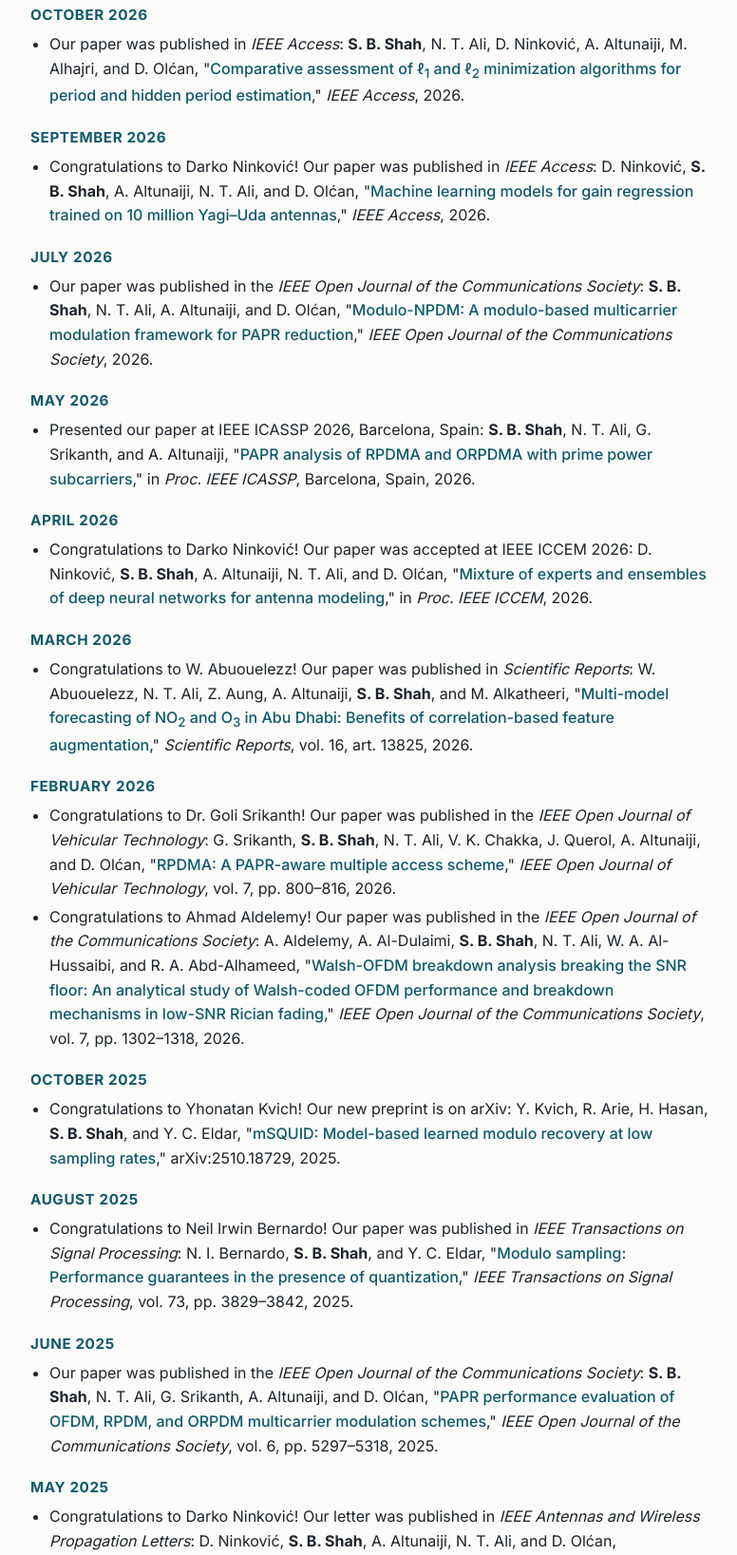
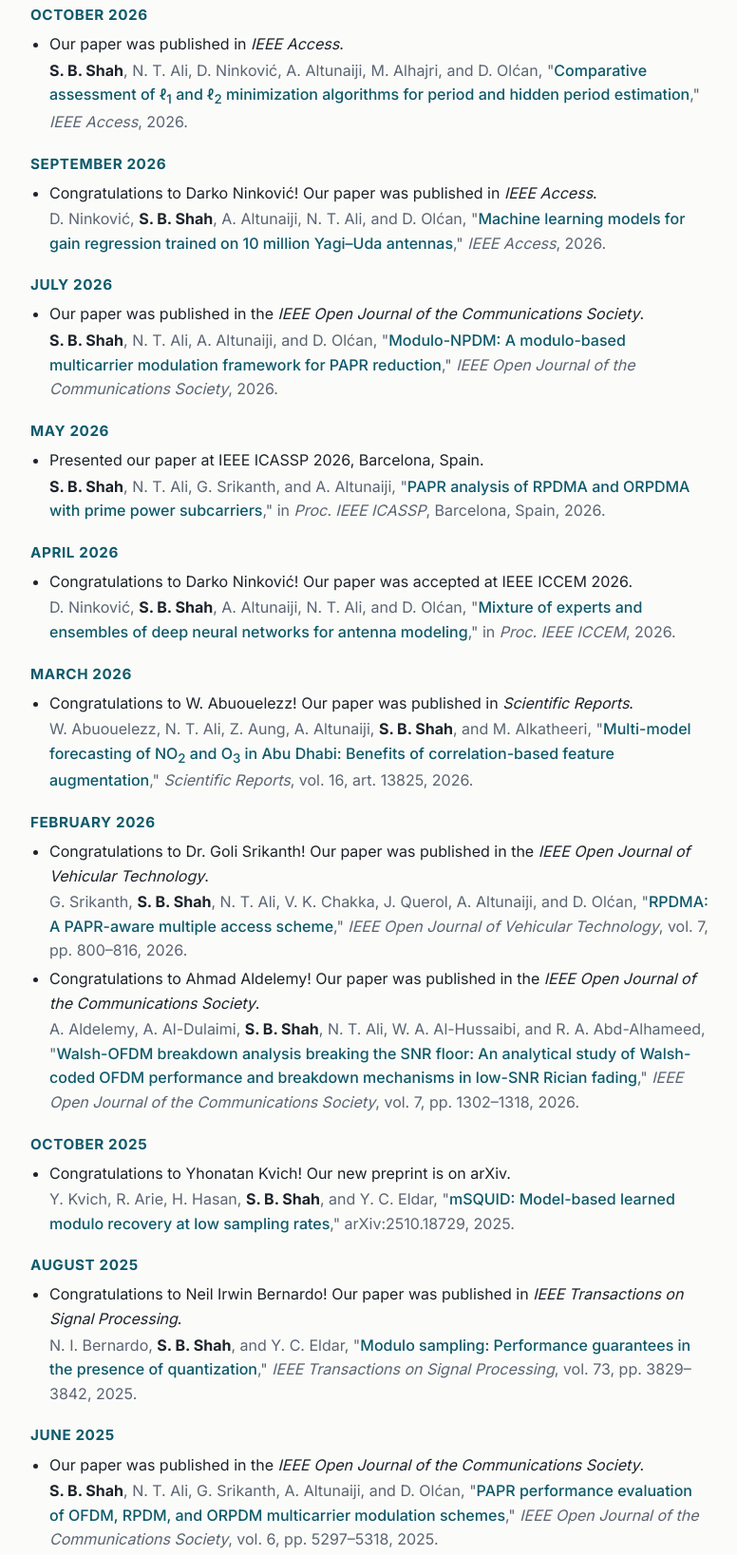
Before and after one commit to basheershah/basheershah.github.io, a plain HTML site: page index.html in a window 1280 px wide. Shown: the part 790-2427 px from the top of the page at 95% size, without its empty margins (410-1186 px from the left). Drawn offline with Linux system fonts and the light colour scheme.

Commit message:
Add files via upload

```diff
--- a/assets/css/style.css
+++ b/assets/css/style.css
@@ -234,3 +234,8 @@ main h2.first { margin-top: 8px; }
 .filters button.on { background: var(--accent); border-color: var(--accent); color: #fff; }
 
 ul.collab li { margin: 6px 0; }
+
+/* Justified paragraphs and news citations on their own line */
+main p { text-align: justify; hyphens: auto; }
+.news-month .cite { display: block; margin-top: 2px; color: var(--muted); }
+.news-month .cite .me { color: var(--ink); }
--- a/index.html
+++ b/index.html
@@ -63,7 +63,7 @@
     <div class="news-month">
       <h3>December 2026</h3>
       <ul>
-        <li>Journal paper published in <i>JOURNAL</i>: AUTHORS, "<a href="https://doi.org/DOI">TITLE</a>," <i>JOURNAL</i>, 2026.</li>
+        <li>Congratulations to FIRST AUTHOR! Our paper was published in <i>JOURNAL</i>.<span class='cite'>AUTHORS, "<a href="https://doi.org/DOI">TITLE</a>," <i>JOURNAL</i>, 2026.</span></li>
       </ul>
     </div>
     ====================================================================== -->
@@ -71,87 +71,87 @@
     <div class="news-month">
       <h3>October 2026</h3>
       <ul>
-        <li>Our paper was published in <i>IEEE Access</i>: <span class="me">S. B. Shah</span>, N. T. Ali, D. Ninković, A. Altunaiji, M. Alhajri, and D. Olćan, "<a href="https://doi.org/10.1109/ACCESS.2026.3741588">Comparative assessment of ℓ<sub>1</sub> and ℓ<sub>2</sub> minimization algorithms for period and hidden period estimation</a>," <i>IEEE Access</i>, 2026.</li>
+        <li>Our paper was published in <i>IEEE Access</i>.<span class='cite'><span class="me">S. B. Shah</span>, N. T. Ali, D. Ninković, A. Altunaiji, M. Alhajri, and D. Olćan, "<a href="https://doi.org/10.1109/ACCESS.2026.3741588">Comparative assessment of ℓ<sub>1</sub> and ℓ<sub>2</sub> minimization algorithms for period and hidden period estimation</a>," <i>IEEE Access</i>, 2026.</span></li>
       </ul>
     </div>
     <div class="news-month">
       <h3>September 2026</h3>
       <ul>
-        <li>Congratulations to Darko Ninković! Our paper was published in <i>IEEE Access</i>: D. Ninković, <span class="me">S. B. Shah</span>, A. Altunaiji, N. T. Ali, and D. Olćan, "<a href="https://doi.org/10.1109/ACCESS.2026.3738017">Machine learning models for gain regression trained on 10 million Yagi–Uda antennas</a>," <i>IEEE Access</i>, 2026.</li>
+        <li>Congratulations to Darko Ninković! Our paper was published in <i>IEEE Access</i>.<span class='cite'>D. Ninković, <span class="me">S. B. Shah</span>, A. Altunaiji, N. T. Ali, and D. Olćan, "<a href="https://doi.org/10.1109/ACCESS.2026.3738017">Machine learning models for gain regression trained on 10 million Yagi–Uda antennas</a>," <i>IEEE Access</i>, 2026.</span></li>
       </ul>
     </div>
     <div class="news-month">
       <h3>July 2026</h3>
       <ul>
-        <li>Our paper was published in the <i>IEEE Open Journal of the Communications Society</i>: <span class="me">S. B. Shah</span>, N. T. Ali, A. Altunaiji, and D. Olćan, "<a href="https://doi.org/10.1109/OJCOMS.2026.3717049">Modulo-NPDM: A modulo-based multicarrier modulation framework for PAPR reduction</a>," <i>IEEE Open Journal of the Communications Society</i>, 2026.</li>
+        <li>Our paper was published in the <i>IEEE Open Journal of the Communications Society</i>.<span class='cite'><span class="me">S. B. Shah</span>, N. T. Ali, A. Altunaiji, and D. Olćan, "<a href="https://doi.org/10.1109/OJCOMS.2026.3717049">Modulo-NPDM: A modulo-based multicarrier modulation framework for PAPR reduction</a>," <i>IEEE Open Journal of the Communications Society</i>, 2026.</span></li>
       </ul>
     </div>
     <div class="news-month">
       <h3>May 2026</h3>
       <ul>
-        <li>Presented our paper at IEEE ICASSP 2026, Barcelona, Spain: <span class="me">S. B. Shah</span>, N. T. Ali, G. Srikanth, and A. Altunaiji, "<a href="https://doi.org/10.1109/ICASSP55912.2026.11464067">PAPR analysis of RPDMA and ORPDMA with prime power subcarriers</a>," in <i>Proc. IEEE ICASSP</i>, Barcelona, Spain, 2026.</li>
+        <li>Presented our paper at IEEE ICASSP 2026, Barcelona, Spain.<span class='cite'><span class="me">S. B. Shah</span>, N. T. Ali, G. Srikanth, and A. Altunaiji, "<a href="https://doi.org/10.1109/ICASSP55912.2026.11464067">PAPR analysis of RPDMA and ORPDMA with prime power subcarriers</a>," in <i>Proc. IEEE ICASSP</i>, Barcelona, Spain, 2026.</span></li>
       </ul>
     </div>
     <div class="news-month">
       <h3>April 2026</h3>
       <ul>
-        <li>Congratulations to Darko Ninković! Our paper was accepted at IEEE ICCEM 2026: D. Ninković, <span class="me">S. B. Shah</span>, A. Altunaiji, N. T. Ali, and D. Olćan, "<a href="https://doi.org/10.1109/ICCEM68495.2026.11628954">Mixture of experts and ensembles of deep neural networks for antenna modeling</a>," in <i>Proc. IEEE ICCEM</i>, 2026.</li>
+        <li>Congratulations to Darko Ninković! Our paper was accepted at IEEE ICCEM 2026.<span class='cite'>D. Ninković, <span class="me">S. B. Shah</span>, A. Altunaiji, N. T. Ali, and D. Olćan, "<a href="https://doi.org/10.1109/ICCEM68495.2026.11628954">Mixture of experts and ensembles of deep neural networks for antenna modeling</a>," in <i>Proc. IEEE ICCEM</i>, 2026.</span></li>
       </ul>
     </div>
     <div class="news-month">
       <h3>March 2026</h3>
       <ul>
-        <li>Congratulations to W. Abuouelezz! Our paper was published in <i>Scientific Reports</i>: W. Abuouelezz, N. T. Ali, Z. Aung, A. Altunaiji, <span class="me">S. B. Shah</span>, and M. Alkatheeri, "<a href="https://doi.org/10.1038/s41598-026-44485-6">Multi-model forecasting of NO<sub>2</sub> and O<sub>3</sub> in Abu Dhabi: Benefits of correlation-based feature augmentation</a>," <i>Scientific Reports</i>, vol. 16, art. 13825, 2026.</li>
+        <li>Congratulations to W. Abuouelezz! Our paper was published in <i>Scientific Reports</i>.<span class='cite'>W. Abuouelezz, N. T. Ali, Z. Aung, A. Altunaiji, <span class="me">S. B. Shah</span>, and M. Alkatheeri, "<a href="https://doi.org/10.1038/s41598-026-44485-6">Multi-model forecasting of NO<sub>2</sub> and O<sub>3</sub> in Abu Dhabi: Benefits of correlation-based feature augmentation</a>," <i>Scientific Reports</i>, vol. 16, art. 13825, 2026.</span></li>
       </ul>
     </div>
     <div class="news-month">
       <h3>February 2026</h3>
       <ul>
-        <li>Congratulations to Dr. Goli Srikanth! Our paper was published in the <i>IEEE Open Journal of Vehicular Technology</i>: G. Srikanth, <span class="me">S. B. Shah</span>, N. T. Ali, V. K. Chakka, J. Querol, A. Altunaiji, and D. Olćan, "<a href="https://doi.org/10.1109/OJVT.2026.3661153">RPDMA: A PAPR-aware multiple access scheme</a>," <i>IEEE Open Journal of Vehicular Technology</i>, vol. 7, pp. 800–816, 2026.</li>
-        <li>Congratulations to Ahmad Aldelemy! Our paper was published in the <i>IEEE Open Journal of the Communications Society</i>: A. Aldelemy, A. Al-Dulaimi, <span class="me">S. B. Shah</span>, N. T. Ali, W. A. Al-Hussaibi, and R. A. Abd-Alhameed, "<a href="https://doi.org/10.1109/OJCOMS.2026.3660202">Walsh-OFDM breakdown analysis breaking the SNR floor: An analytical study of Walsh-coded OFDM performance and breakdown mechanisms in low-SNR Rician fading</a>," <i>IEEE Open Journal of the Communications Society</i>, vol. 7, pp. 1302–1318, 2026.</li>
+        <li>Congratulations to Dr. Goli Srikanth! Our paper was published in the <i>IEEE Open Journal of Vehicular Technology</i>.<span class='cite'>G. Srikanth, <span class="me">S. B. Shah</span>, N. T. Ali, V. K. Chakka, J. Querol, A. Altunaiji, and D. Olćan, "<a href="https://doi.org/10.1109/OJVT.2026.3661153">RPDMA: A PAPR-aware multiple access scheme</a>," <i>IEEE Open Journal of Vehicular Technology</i>, vol. 7, pp. 800–816, 2026.</span></li>
+        <li>Congratulations to Ahmad Aldelemy! Our paper was published in the <i>IEEE Open Journal of the Communications Society</i>.<span class='cite'>A. Aldelemy, A. Al-Dulaimi, <span class="me">S. B. Shah</span>, N. T. Ali, W. A. Al-Hussaibi, and R. A. Abd-Alhameed, "<a href="https://doi.org/10.1109/OJCOMS.2026.3660202">Walsh-OFDM breakdown analysis breaking the SNR floor: An analytical study of Walsh-coded OFDM performance and breakdown mechanisms in low-SNR Rician fading</a>," <i>IEEE Open Journal of the Communications Society</i>, vol. 7, pp. 1302–1318, 2026.</span></li>
       </ul>
     </div>
     <div class="news-month">
       <h3>October 2025</h3>
       <ul>
-        <li>Congratulations to Yhonatan Kvich! Our new preprint is on arXiv: Y. Kvich, R. Arie, H. Hasan, <span class="me">S. B. Shah</span>, and Y. C. Eldar, "<a href="https://arxiv.org/abs/2510.18729">mSQUID: Model-based learned modulo recovery at low sampling rates</a>," arXiv:2510.18729, 2025.</li>
+        <li>Congratulations to Yhonatan Kvich! Our new preprint is on arXiv.<span class='cite'>Y. Kvich, R. Arie, H. Hasan, <span class="me">S. B. Shah</span>, and Y. C. Eldar, "<a href="https://arxiv.org/abs/2510.18729">mSQUID: Model-based learned modulo recovery at low sampling rates</a>," arXiv:2510.18729, 2025.</span></li>
       </ul>
     </div>
     <div class="news-month">
       <h3>August 2025</h3>
       <ul>
-        <li>Congratulations to Neil Irwin Bernardo! Our paper was published in <i>IEEE Transactions on Signal Processing</i>: N. I. Bernardo, <span class="me">S. B. Shah</span>, and Y. C. Eldar, "<a href="https://doi.org/10.1109/TSP.2025.3598420">Modulo sampling: Performance guarantees in the presence of quantization</a>," <i>IEEE Transactions on Signal Processing</i>, vol. 73, pp. 3829–3842, 2025.</li>
+        <li>Congratulations to Neil Irwin Bernardo! Our paper was published in <i>IEEE Transactions on Signal Processing</i>.<span class='cite'>N. I. Bernardo, <span class="me">S. B. Shah</span>, and Y. C. Eldar, "<a href="https://doi.org/10.1109/TSP.2025.3598420">Modulo sampling: Performance guarantees in the presence of quantization</a>," <i>IEEE Transactions on Signal Processing</i>, vol. 73, pp. 3829–3842, 2025.</span></li>
       </ul>
     </div>
     <div class="news-month">
       <h3>June 2025</h3>
       <ul>
-        <li>Our paper was published in the <i>IEEE Open Journal of the Communications Society</i>: <span class="me">S. B. Shah</span>, N. T. Ali, G. Srikanth, A. Altunaiji, and D. Olćan, "<a href="https://doi.org/10.1109/OJCOMS.2025.3579725">PAPR performance evaluation of OFDM, RPDM, and ORPDM multicarrier modulation schemes</a>," <i>IEEE Open Journal of the Communications Society</i>, vol. 6, pp. 5297–5318, 2025.</li>
+        <li>Our paper was published in the <i>IEEE Open Journal of the Communications Society</i>.<span class='cite'><span class="me">S. B. Shah</span>, N. T. Ali, G. Srikanth, A. Altunaiji, and D. Olćan, "<a href="https://doi.org/10.1109/OJCOMS.2025.3579725">PAPR performance evaluation of OFDM, RPDM, and ORPDM multicarrier modulation schemes</a>," <i>IEEE Open Journal of the Communications Society</i>, vol. 6, pp. 5297–5318, 2025.</span></li>
       </ul>
     </div>
     <div class="news-month">
       <h3>May 2025</h3>
       <ul>
-        <li>Congratulations to Darko Ninković! Our letter was published in <i>IEEE Antennas and Wireless Propagation Letters</i>: D. Ninković, <span class="me">S. B. Shah</span>, A. Altunaiji, N. T. Ali, and D. Olćan, "<a href="https://doi.org/10.1109/LAWP.2025.3574176">Comparison of ensembles of deep neural networks and mixture of experts for antenna modeling</a>," <i>IEEE Antennas and Wireless Propagation Letters</i>, vol. 24, no. 11, pp. 3941–3945, 2025.</li>
+        <li>Congratulations to Darko Ninković! Our letter was published in <i>IEEE Antennas and Wireless Propagation Letters</i>.<span class='cite'>D. Ninković, <span class="me">S. B. Shah</span>, A. Altunaiji, N. T. Ali, and D. Olćan, "<a href="https://doi.org/10.1109/LAWP.2025.3574176">Comparison of ensembles of deep neural networks and mixture of experts for antenna modeling</a>," <i>IEEE Antennas and Wireless Propagation Letters</i>, vol. 24, no. 11, pp. 3941–3945, 2025.</span></li>
       </ul>
     </div>
     <div class="news-month">
       <h3>April 2025</h3>
       <ul>
-        <li>Presented our paper at IEEE ICASSP 2025, Hyderabad, India: <span class="me">S. B. Shah</span>, N. T. Ali, A. Altunaiji, V. K. Chakka, and M. Alhajri, "<a href="https://doi.org/10.1109/ICASSP49660.2025.10890254">Complex coprime frequency sum based signal representation for period estimation</a>," in <i>Proc. IEEE ICASSP</i>, Hyderabad, India, 2025.</li>
-        <li>Congratulations to Venugopalachary Kotha! Our paper was accepted at IEEE ICASSP 2025: V. Kotha, V. K. Chakka, <span class="me">S. B. Shah</span>, and N. T. Ali, "<a href="https://doi.org/10.1109/ICASSP49660.2025.10889739">Node selection for physical layer security using graph-based vertex-frequency representation</a>," in <i>Proc. IEEE ICASSP</i>, Hyderabad, India, 2025.</li>
+        <li>Presented our paper at IEEE ICASSP 2025, Hyderabad, India.<span class='cite'><span class="me">S. B. Shah</span>, N. T. Ali, A. Altunaiji, V. K. Chakka, and M. Alhajri, "<a href="https://doi.org/10.1109/ICASSP49660.2025.10890254">Complex coprime frequency sum based signal representation for period estimation</a>," in <i>Proc. IEEE ICASSP</i>, Hyderabad, India, 2025.</span></li>
+        <li>Congratulations to Venugopalachary Kotha! Our paper was accepted at IEEE ICASSP 2025.<span class='cite'>V. Kotha, V. K. Chakka, <span class="me">S. B. Shah</span>, and N. T. Ali, "<a href="https://doi.org/10.1109/ICASSP49660.2025.10889739">Node selection for physical layer security using graph-based vertex-frequency representation</a>," in <i>Proc. IEEE ICASSP</i>, Hyderabad, India, 2025.</span></li>
       </ul>
     </div>
     <div class="news-month">
       <h3>March 2025</h3>
       <ul>
-        <li>Congratulations to W. Abuouelezz! Our paper was published in <i>Scientific Reports</i>: W. Abuouelezz, N. T. Ali, Z. Aung, A. Altunaiji, <span class="me">S. B. Shah</span>, and D. Gliddon, "<a href="https://doi.org/10.1038/s41598-025-94013-1">Exploring PM2.5 and PM10 ML forecasting models: A comparative study in the UAE</a>," <i>Scientific Reports</i>, vol. 15, art. 9797, 2025.</li>
+        <li>Congratulations to W. Abuouelezz! Our paper was published in <i>Scientific Reports</i>.<span class='cite'>W. Abuouelezz, N. T. Ali, Z. Aung, A. Altunaiji, <span class="me">S. B. Shah</span>, and D. Gliddon, "<a href="https://doi.org/10.1038/s41598-025-94013-1">Exploring PM2.5 and PM10 ML forecasting models: A comparative study in the UAE</a>," <i>Scientific Reports</i>, vol. 15, art. 9797, 2025.</span></li>
       </ul>
     </div>
     <div class="news-month">
       <h3>February 2025</h3>
       <ul>
-        <li>Congratulations to S. Sural! Our paper was accepted at ICE 2025, Greater Noida, India: S. Sural, <span class="me">S. B. Shah</span>, N. T. Ali, and V. K. Chakka, "<a href="https://doi.org/10.1109/ICE63309.2025.10984020">Different DNA encoding schemes for filter bank based tandem repeat detection</a>," in <i>Proc. ICE</i>, Greater Noida, India, 2025.</li>
+        <li>Congratulations to S. Sural! Our paper was accepted at ICE 2025, Greater Noida, India.<span class='cite'>S. Sural, <span class="me">S. B. Shah</span>, N. T. Ali, and V. K. Chakka, "<a href="https://doi.org/10.1109/ICE63309.2025.10984020">Different DNA encoding schemes for filter bank based tandem repeat detection</a>," in <i>Proc. ICE</i>, Greater Noida, India, 2025.</span></li>
       </ul>
     </div>
   </main>
```
Also changed, not shown: research.html (+2 -2 lines), teaching.html (+2 -2 lines).
